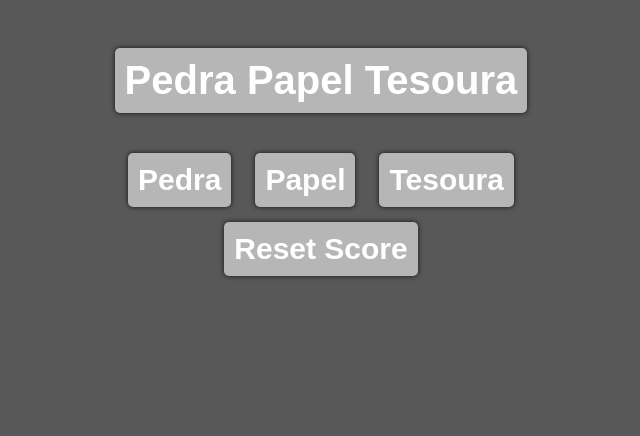
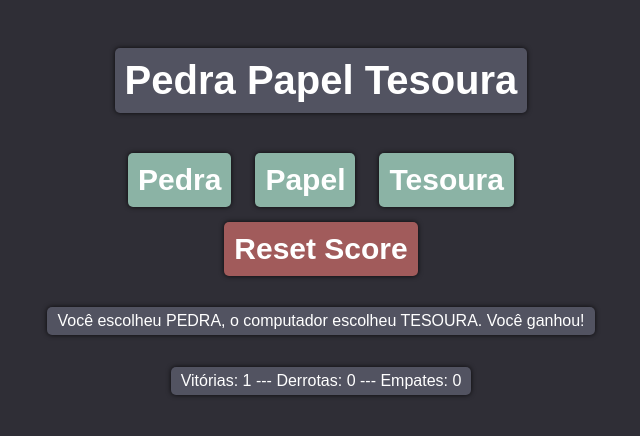
Before and after one commit to nearo007/Interactive-Web-Game, a plain HTML site: page index.html in a window 1280 px wide. Both pictures are taken after a click on the button "Pedra". Shown: the whole page, without its empty margins (319-959 px from the left). Drawn offline with Linux system fonts and the light colour scheme.

Commit message:
Update index.html

```diff
--- a/index.html
+++ b/index.html
@@ -4,7 +4,7 @@
         <title>Pedra Papel Tesoura</title>
         <style>
             body {
-                background-color: rgb(88, 88, 88);
+                background-color: rgb(47, 46, 54);
             }
             button {
                 background-color: rgb(182, 182, 182);
@@ -16,25 +16,33 @@
                 box-shadow: 0 0 5px rgba(0, 0, 0, 0.8);
                 padding: 10px 10px 10px 10px;
                 margin: 0 10px 0 10px;
-                transition: opacity 0.2s;
+                transition: opacity 0.2s, border-radius 0.2s;
             }
             button:hover {
-                opacity: 0.6
+                opacity: 0.6;
             }
             button:active {
                 opacity: 1
+            }
+            .button-player-choice button {
+                background-color: rgb(139, 179, 165);
+            }
+            .button-reset {
+                background-color: rgb(161, 91, 91);
             }
             .titulo {
                 display: inline-block;
                 font-family: Arial;
                 font-size: 40px;
                 font-weight: bold;
-                background-color: rgb(182, 182, 182);
+                background-color: rgb(82, 83, 97);
                 box-shadow: 0 0 5px rgba(0, 0, 0, 0.8);
                 color: white;
                 padding: 10px;
                 border-radius: 5px;
+                transition: padding 0.2s;
             }
+            .titulo:hover {padding: 12px;}
             .reset {
                 margin: 15px;
             }
@@ -44,6 +52,14 @@
                 flex-direction: column;
                 align-items: center;
             }
+            .score-text, .result-text {
+                font-family: Arial;
+                color: white;
+                background-color: rgb(82, 83, 97);
+                padding: 5px 10px;
+                border-radius: 5px;
+                box-shadow: 0 0 5px rgba(0,0,0,0.8);
+            }
         </style>
     </head>
     <body>
@@ -52,48 +68,52 @@
                 <p class="titulo">Pedra Papel Tesoura</p>
             </div>
 
-            <div>
-                <button onclick="
-                    playGame('Pedra');
-                    console.log(score);
-                ">
+            <div class="button-player-choice">
+                <button onclick="playGame('PEDRA');">
                     Pedra
                 </button>
-                <button onclick="
-                    playGame('Papel');
-                    console.log(score);
-                ">
+                <button onclick="playGame('PAPEL');">
                     Papel
                 </button>
-                <button onclick="
-                    playGame('Tesoura');
-                    console.log(score);
-                ">
+                <button onclick="playGame('TESOURA');">
                     Tesoura
                 </button>
             </div>
 
             <div class="reset">
-                <button onclick="
-                    resetScore();
-                    console.log(score);
-                ">
+                <button class="button-reset" onclick="resetScore();">
                     Reset Score
                 </button>
+            </div>
+
+            <div>
+                <p class="result-text"></p>
+            </div>
+
+            <div>
+                <p class="score-text"></p>
             </div>
         </div>
 
         <script>
             let score = JSON.parse(localStorage.getItem('score')) ||  {wins: 0, losses: 0, ties: 0};
 
+            document.title = 'Pedra Papel Tesoura';
+
+            const resultTextElement = document.querySelector('.result-text');
+            resultTextElement.innerHTML = '...'
+
+            const scoreTextElement = document.querySelector('.score-text');
+            scoreTextElement.innerHTML = `Vitórias: ${score.wins} --- Derrotas: ${score.losses} --- Empates: ${score.ties}`;
+
             function playGame(playerMove) {
                 const computerMove = pickComputerMove();
                 let result = '';
-                if (playerMove === 'Pedra') {
-                    if (computerMove === 'Pedra') {
+                if (playerMove === 'PEDRA') {
+                    if (computerMove === 'PEDRA') {
                         result = 'Empate!';
                     }
-                    else if (computerMove === 'Papel') {
+                    else if (computerMove === 'PAPEL') {
                         result = 'Você perdeu!';
                     }
                     else {
@@ -101,11 +121,11 @@
                     }
                 }
 
-                else if (playerMove === 'Papel') {
-                    if (computerMove === 'Pedra') {
+                else if (playerMove === 'PAPEL') {
+                    if (computerMove === 'PEDRA') {
                         result = 'Você ganhou!';
                     }
-                    else if (computerMove === 'Papel') {
+                    else if (computerMove === 'PAPEL') {
                         result = 'Empate!';
                     }
                     else {
@@ -113,11 +133,11 @@
                     }
                 }
 
-                else if (playerMove === 'Tesoura') {
-                    if (computerMove === 'Pedra') {
+                else if (playerMove === 'TESOURA') {
+                    if (computerMove === 'PEDRA') {
                         result = 'Você perdeu!';
                     }
-                    else if (computerMove === 'Papel') {
+                    else if (computerMove === 'PAPEL') {
                         result = 'Você ganhou!';
                     }
                     else {
@@ -134,23 +154,23 @@
                     score.ties ++;
                 }
 
+                document.title = `${result}`;
                 localStorage.setItem('score', JSON.stringify(score));
-
-                alert(`Você escolheu ${playerMove}, o computador escolheu ${computerMove}. ${result}\nVitórias: ${score.wins}, Derrotas: ${score.losses}, Empates: ${score.ties}.`);
-
+                alterInnerHTML(resultTextElement, `Você escolheu ${playerMove}, o computador escolheu ${computerMove}. ${result}`);
+                alterInnerHTML(scoreTextElement, `Vitórias: ${score.wins} --- Derrotas: ${score.losses} --- Empates: ${score.ties}`);
             };
 
             function pickComputerMove() {
                 let computerMove = '';
                 const randomNumber = Math.random();
                 if (randomNumber >= 0 && randomNumber < 1/3) {
-                    computerMove = 'Pedra';
+                    computerMove = 'PEDRA';
                 }
                 else if (randomNumber >= 1/3 && randomNumber < 2/3) {
-                    computerMove = 'Papel';
+                    computerMove = 'PAPEL';
                 }
                 else {
-                    computerMove = 'Tesoura';
+                    computerMove = 'TESOURA';
                 }
                 return computerMove;
             };
@@ -158,7 +178,14 @@
                 score.wins = 0;
                 score.losses = 0;
                 score.ties = 0;
+
+                document.title = 'Pedra Papel Tesoura';
                 localStorage.setItem('score', JSON.stringify(score));
+                alterInnerHTML(resultTextElement, '...');
+                alterInnerHTML(scoreTextElement, `Vitórias: ${score.wins} --- Derrotas: ${score.losses} --- Empates: ${score.ties}`);
+            }
+            function alterInnerHTML(old_content, new_content) {
+                old_content.innerHTML = new_content;
             }
         </script>
     </body>
```
